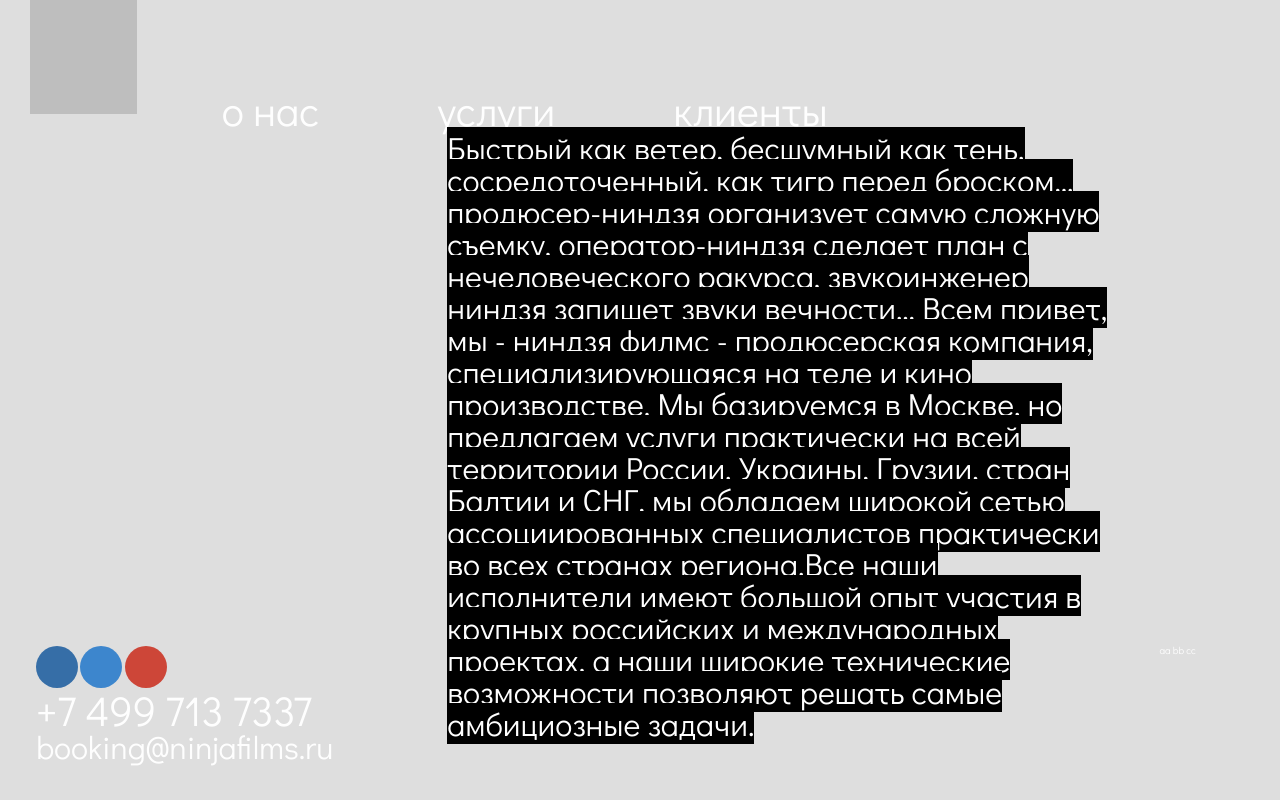
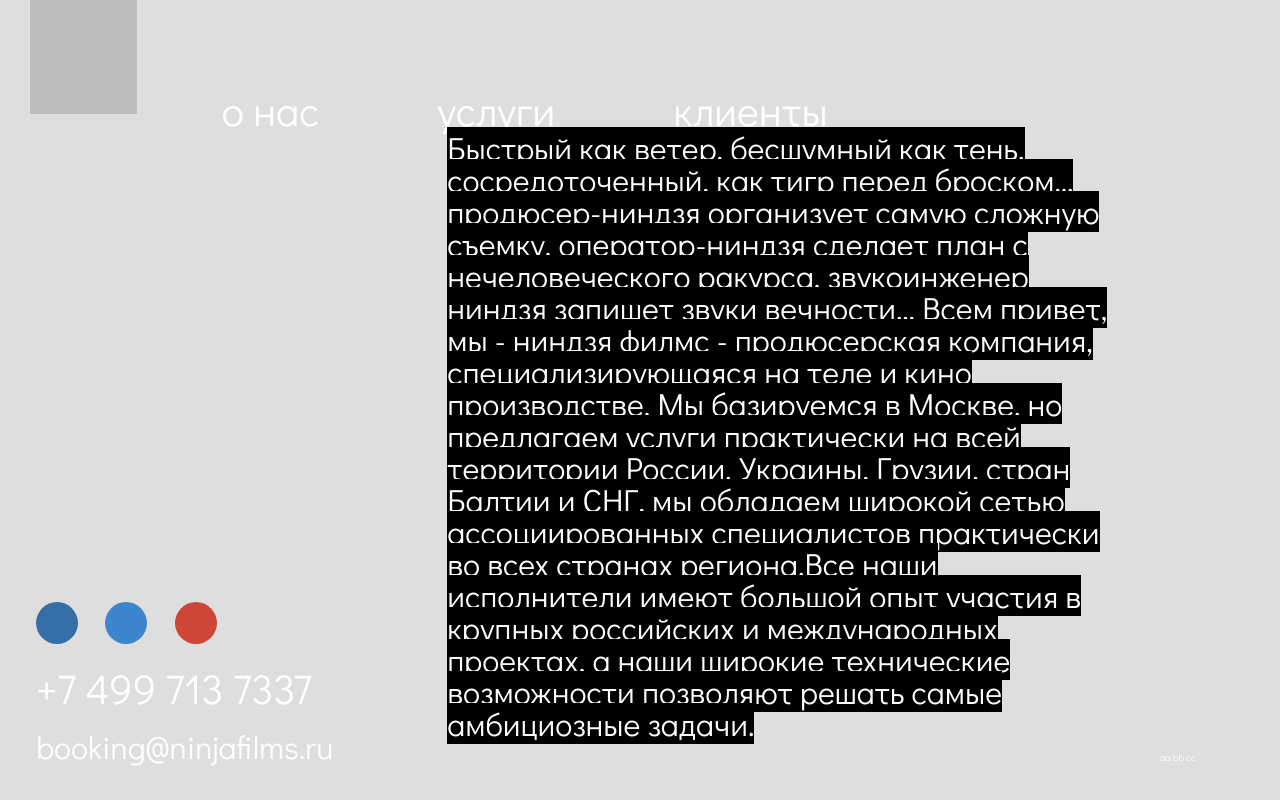
Before and after one commit to yanorlov/ninja, a plain HTML site: page index.html in a window 1280 px wide. Drawn offline with Linux system fonts and the light colour scheme.

Commit message:
footer edit and change bg to body

```diff
--- a/css/styles.css
+++ b/css/styles.css
@@ -9,13 +9,17 @@ html {
     overflow: hidden;
 }
 
+body {
+    background: #dedede;
+}
+
 a {
     color: inherit;
     text-decoration: none;
 }
 
 .wrapper {
-    background: #dedede;
+    max-width: 1700px;
     position: relative;
 }
 
@@ -59,24 +63,23 @@ main > p {
 }
 
 footer {
-    position: absolute;
+    position: fixed;
+    display: table;
     width: 100%;
     bottom: 0;
+    left: 0;
+    right: 0;
     padding-bottom: 37px;
     padding-left: 2.8235%;
 }
 
 .contacts {
+    display: table-cell;
     width: 80%;
-    float: left;
 }
 
-.phone {
-    font-size: 4.15em;
-}
-
-.mail {
-    font-size: 3.2em;
+.socialmedias {
+    letter-spacing: 25px;
 }
 
 .socialmedias a {
@@ -98,7 +101,19 @@ footer {
     background-color: #cd4638;
 }
 
+.phone {
+    margin-top: 22px;
+    font-size: 4.15em;
+}
+
+.mail {
+    margin-top: 22px;
+    font-size: 3.2em;
+}
+
 .langs {
-    float: right;
+    display: table-cell;
+    text-align: right;
+    vertical-align: bottom;
     padding-right: 6.7647%;
 }
```
